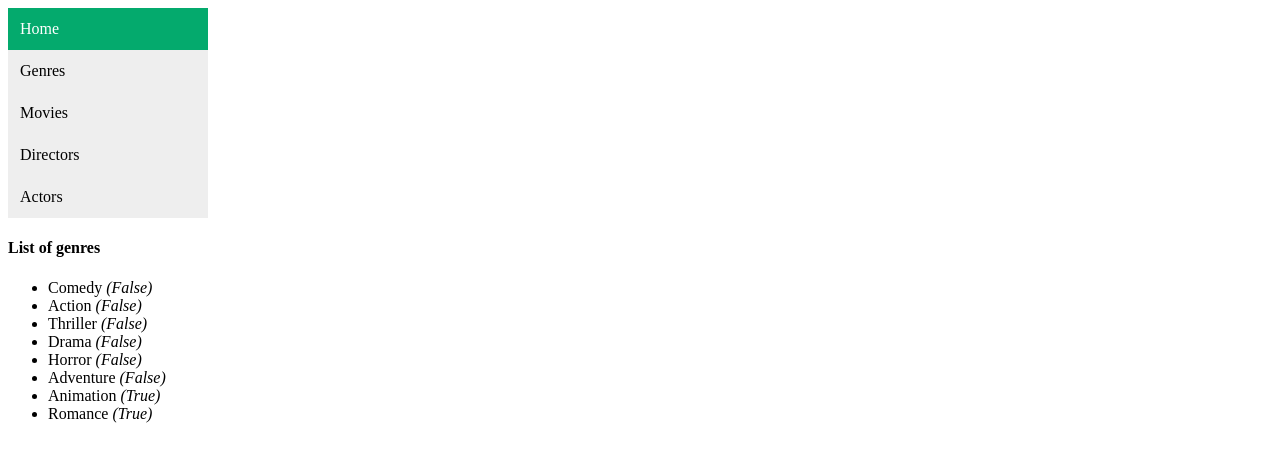
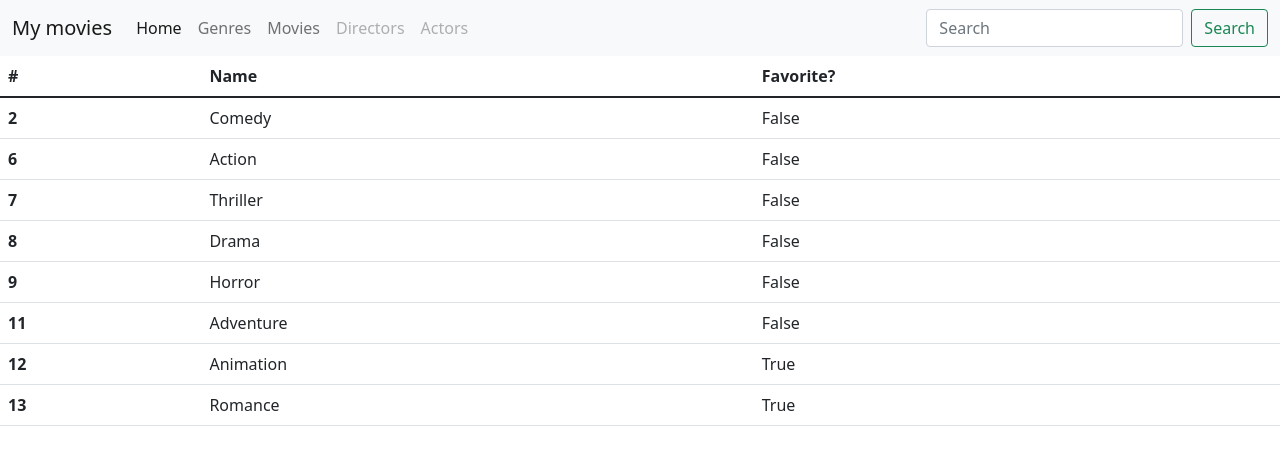
Before and after one commit to aeciovc/sda_python_ee4, a Django app: page /viewer/genres/list/ in a window 1280 px wide. Shown: the top 465 px of the page. Run offline with Django 3.2, Linux system fonts and the light colour scheme; data comes from the database, SQL or seed files in the repository.

Commit message:
Model Forms and bootstrap setup

```diff
--- a/SDADjangoApp/hollymovies/urls.py
+++ b/SDADjangoApp/hollymovies/urls.py
@@ -19,7 +19,7 @@ from django.views.generic import TemplateView
 
 from viewer.views import (
     welcome, sum_numbers, create_genre, update_genre, delete_genre, list_genre,
-    create_movie, MoviesView, MovieCreateView
+    create_movie, MoviesView, MovieCreateView, MovieUpdateView, MovieDeleteView
 )
 
 
@@ -33,6 +33,8 @@ urlpatterns = [
     path('viewer/genres/list/', list_genre, name='genre-list'),
 
     path('viewer/movies/create', MovieCreateView.as_view()),
+    path('viewer/movies/update/<pk>/', MovieUpdateView.as_view(), name='movie-update'),
+    path('viewer/movies/delete/<pk>/', MovieDeleteView.as_view(), name='movie-delete'),
     path('viewer/movies/list', MoviesView.as_view(), name='movie-list'),
 
     path('viewer/success', TemplateView.as_view(template_name="success.html"), name="success"),
--- a/SDADjangoApp/viewer/templates/base.html
+++ b/SDADjangoApp/viewer/templates/base.html
@@ -1,6 +1,9 @@
 <!DOCTYPE html>
 <html lang="en">
 <head>
+    <link href="https://cdn.jsdelivr.net/npm/bootstrap@5.1.3/dist/css/bootstrap.min.css" rel="stylesheet" integrity="sha384-1BmE4kWBq78iYhFldvKuhfTAU6auU8tT94WrHftjDbrCEXSU1oBoqyl2QvZ6jIW3" crossorigin="anonymous">
+    <script src="https://cdn.jsdelivr.net/npm/bootstrap@5.1.3/dist/js/bootstrap.bundle.min.js" integrity="sha384-ka7Sk0Gln4gmtz2MlQnikT1wXgYsOg+OMhuP+IlRH9sENBO0LRn5q+8nbTov4+1p" crossorigin="anonymous"></script>
+
     <style>
         .vertical-menu {
           width: 200px;
@@ -27,13 +30,37 @@
     <title>Movie app</title>
 </head>
 <body>
-    <div class="vertical-menu">
-      <a href="{% url 'index' %}" class="active">Home</a>
-      <a href="{% url 'genre-list' %}">Genres</a>
-      <a href="{% url 'movie-list' %}">Movies</a>
-      <a href="#">Directors</a>
-      <a href="#">Actors</a>
-    </div>
+    <nav class="navbar navbar-expand-lg navbar-light bg-light">
+      <div class="container-fluid">
+        <a class="navbar-brand" href="#">My movies</a>
+        <button class="navbar-toggler" type="button" data-bs-toggle="collapse" data-bs-target="#navbarSupportedContent" aria-controls="navbarSupportedContent" aria-expanded="false" aria-label="Toggle navigation">
+          <span class="navbar-toggler-icon"></span>
+        </button>
+        <div class="collapse navbar-collapse" id="navbarSupportedContent">
+          <ul class="navbar-nav me-auto mb-2 mb-lg-0">
+            <li class="nav-item">
+              <a class="nav-link active" aria-current="page" href="#">Home</a>
+            </li>
+            <li class="nav-item">
+              <a class="nav-link" href="{% url 'genre-list' %}">Genres</a>
+            </li>
+            <li class="nav-item">
+              <a class="nav-link" href="{% url 'movie-list' %}">Movies</a>
+            </li>
+            <li class="nav-item">
+              <a class="nav-link disabled">Directors</a>
+            </li>
+            <li class="nav-item">
+              <a class="nav-link disabled">Actors</a>
+            </li>
+          </ul>
+          <form class="d-flex">
+            <input class="form-control me-2" type="search" placeholder="Search" aria-label="Search">
+            <button class="btn btn-outline-success" type="submit">Search</button>
+          </form>
+        </div>
+      </div>
+    </nav>
     {% block content %}
     {% endblock %}
 </body>
--- a/SDADjangoApp/viewer/templates/genre/list.html
+++ b/SDADjangoApp/viewer/templates/genre/list.html
@@ -1,11 +1,22 @@
 {% extends "base.html" %}
 
 {% block content %}
-    <h4> List of genres</h4>
-
-    <ul>
-        {% for genre in list_genre %}
-            <li>{{ genre.name }} <i>({{genre.is_favorite}}) </i></li>
-        {% endfor %}
-    </ul>
+    <table class="table">
+      <thead>
+        <tr>
+          <th scope="col">#</th>
+          <th scope="col">Name</th>
+          <th scope="col">Favorite?</th>
+        </tr>
+      </thead>
+      <tbody>
+      {% for genre in list_genre %}
+        <tr>
+          <th scope="row">{{ genre.pk }}</th>
+          <td>{{ genre.name }}</td>
+          <td>{{genre.is_favorite}}</td>
+        </tr>
+      {% endfor %}
+      </tbody>
+    </table>
 {% endblock %}
--- a/SDADjangoApp/viewer/views.py
+++ b/SDADjangoApp/viewer/views.py
@@ -2,7 +2,7 @@ from logging import getLogger
 from django.http import HttpResponse
 from django.urls import reverse_lazy
 from django.views import View
-from django.views.generic import TemplateView, ListView, FormView
+from django.views.generic import TemplateView, ListView, FormView, CreateView, UpdateView, DeleteView
 from viewer.forms import MovieForm
 
 from viewer.models import Genre, Movie
@@ -109,23 +109,20 @@ class MoviesView(ListView):
     model = Movie
 
 
-class MovieCreateView(FormView):
+class MovieCreateView(CreateView):
     template_name = "movie/create_form.html"
     form_class = MovieForm
     success_url = reverse_lazy("success")
 
-    def form_valid(self, form):
-        result = super().form_valid(form)
-        cleaned_data = form.cleaned_data
-        Movie.objects.create(
-          title=cleaned_data['title'],
-          genre=cleaned_data['genre'],
-          rating=cleaned_data['rating'],
-          released=cleaned_data['released'],
-          description=cleaned_data['description']
-        )
-        return result
 
-    def form_invalid(self, form):
-        LOGGER.warning('User provided invalid data.')
-        return super().form_invalid(form)
+class MovieUpdateView(UpdateView):
+    template_name = "movie/create_form.html"
+    model = Movie
+    form_class = MovieForm
+    success_url = reverse_lazy("success")
+
+
+class MovieDeleteView(DeleteView):
+    template_name = 'movie/confirm_delete.html'
+    model = Movie
+    success_url = reverse_lazy('movie-list')
```
Also changed, not shown: SDADjangoApp/viewer/forms.py (+9 -7 lines), SDADjangoApp/viewer/templates/movie/confirm_delete.html (added, +11 -0 lines).
